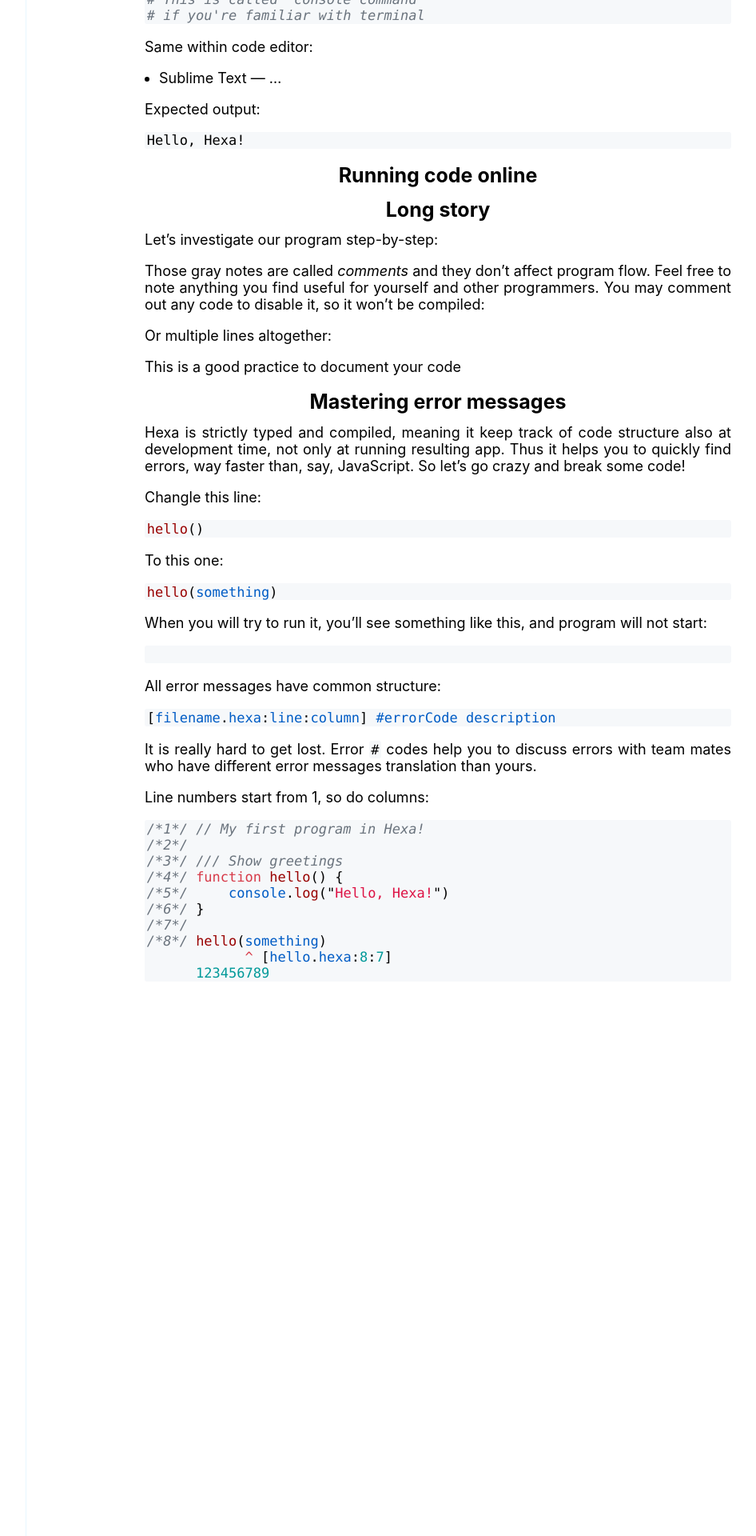
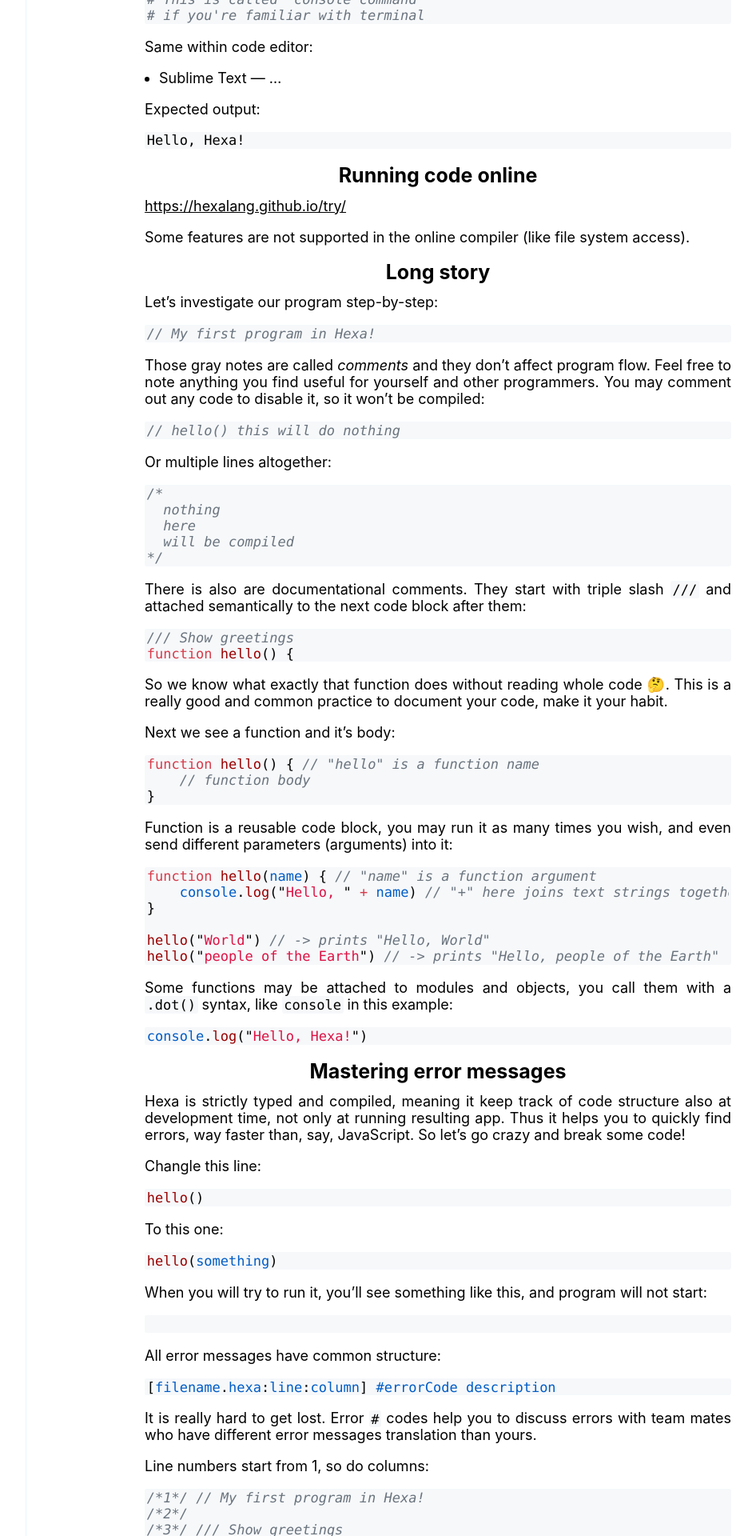
Before and after one commit to hexalang/hexalang.github.io, a Jekyll site: the page built from _book/Hello.md, in a window 1280 px wide. Shown: the part 859-2779 px from the top of the page at 80% size, without its empty margins (217-1163 px from the left). Built offline with Jekyll 4.4.1, drawn with Linux system fonts in a browser that asks for light colours; emoji names are drawn with the system emoji font.

Commit message:
Update Hello.md

````diff
--- a/_book/Hello.md
+++ b/_book/Hello.md
@@ -18,7 +18,7 @@ Create new file `hello.hexa` and place anywhere you wish.
 
 Drag it into code editor then add some pretty lines into:
 
-```js
+```ts
 // My first program in Hexa!
 
 /// Show greetings
@@ -52,24 +52,69 @@ Hello, Hexa!
 
 ### Running code online
 
+<https://hexalang.github.io/try/>
 
+Some features are not supported in the online compiler (like file system access).
 
 ### Long story
 
 Let's investigate our program step-by-step:
 
-
+```ts
+// My first program in Hexa!
+```
 
 Those gray notes are called *comments* and they don't affect program flow.
 Feel free to note anything you find useful for yourself and other programmers.
 You may comment out any code to disable it, so it won't be compiled:
 
+```ts
+// hello() this will do nothing
+```
 
 Or multiple lines altogether:
 
+```ts
+/*
+  nothing
+  here
+  will be compiled
+*/
+```
 
-This is a good practice to document your code
+There is also are documentational comments. They start with triple slash `///` and attached semantically to the next code block after them:
 
+```ts
+/// Show greetings
+function hello() {
+```
+
+So we know what exactly that function does without reading whole code :thinking:. This is a really good and common practice to document your code, make it your habit.
+
+Next we see a function and it's body:
+
+```ts
+function hello() { // "hello" is a function name
+    // function body
+}
+```
+
+Function is a reusable code block, you may run it as many times you wish, and even send different parameters (arguments) into it:
+
+```ts
+function hello(name) { // "name" is a function argument
+    console.log("Hello, " + name) // "+" here joins text strings together
+}
+
+hello("World") // -> prints "Hello, World"
+hello("people of the Earth") // -> prints "Hello, people of the Earth"
+```
+
+Some functions may be attached to modules and objects, you call them with a `.dot()` syntax, like `console` in this example:
+
+```ts
+console.log("Hello, Hexa!")
+```
 
 <!-- ## Troubleshooting -->
 
````
